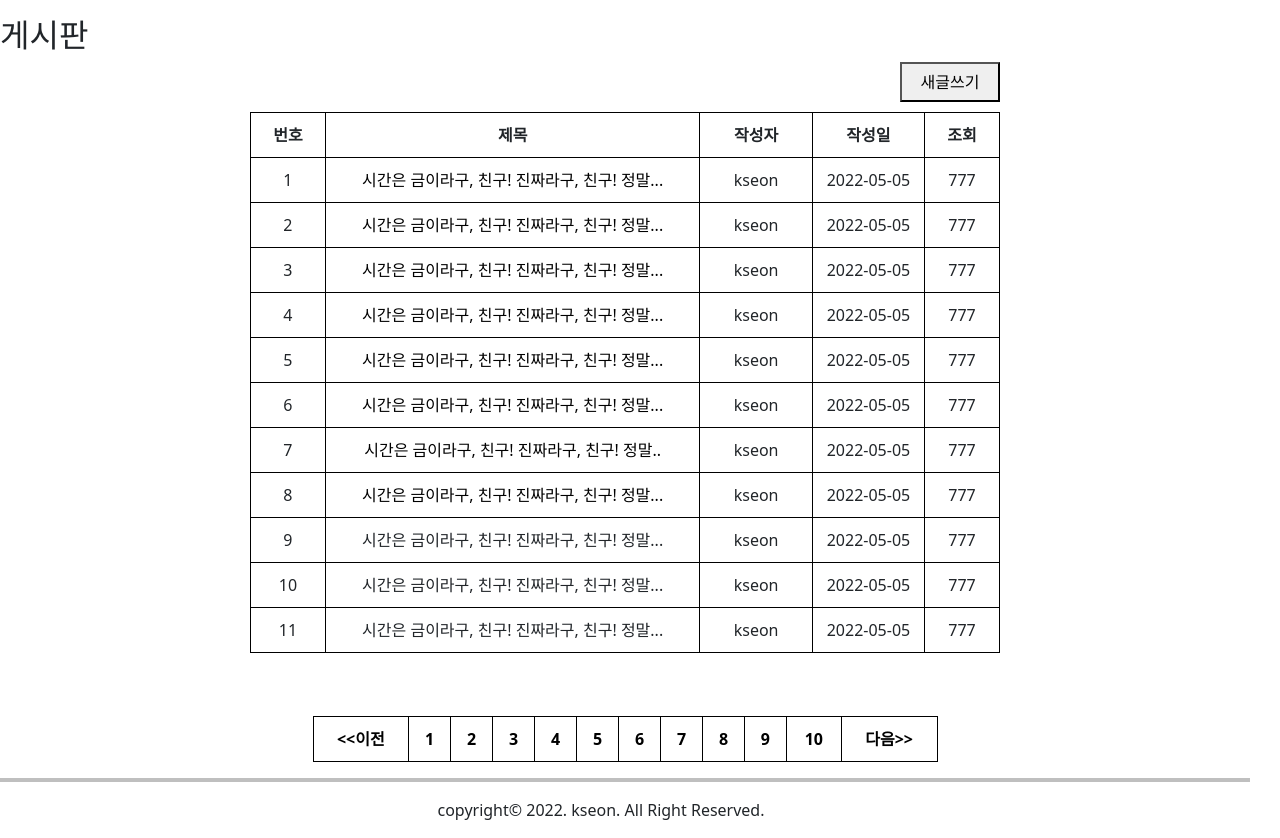
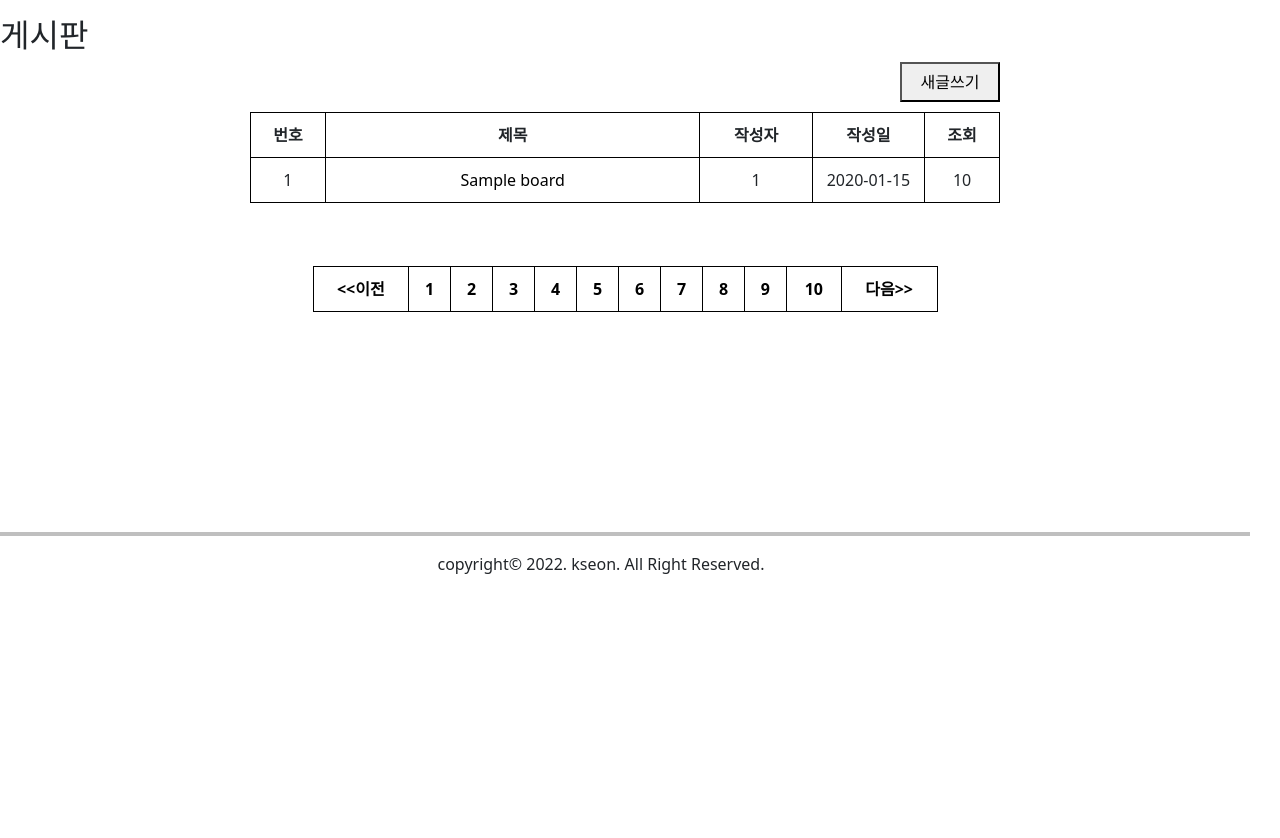
Before and after one commit to midorimame/SemiprojectV1b-Django3, a Django app: page /board/ in a window 1280 px wide. Shown: the part 168-1006 px from the top of the page. After the commit the page ends 742 px from the top, so only its background shows below. Run offline with Django 4.2, Linux system fonts and the light colour scheme; tables that the repository leaves empty hold one stand-in row (values such as "Sample post"); lists and menus that the app fills with data are empty; some libraries are stand-ins or nearby versions.

Commit message:
Django3 board 새글스기, 리스트 출력, 그 외에 자잘한 거 수정

```diff
--- a/board/views.py
+++ b/board/views.py
@@ -1,11 +1,51 @@
 from django.shortcuts import render
+from board.models import Board
+from member.models import Member
 
 # Create your views here.
+# 게시판 목록보기 처리
+
+
+
 def board(request):
-    return render(request, 'board/board.html')
+    bdlist = Board.objects.values('id','title','userid','regdate','views').order_by('-id')
+    context ={'bds': bdlist}
 
+    return render(request, 'board/board.html',context)
+
+# 게시판 본문보기 처리
 def view(request):
     return render(request,'board/view.html')
 
+# 게시판 글쓰기 처리
+# get: board/write.html
+# post: 작성한 글을 db에 저장, 'board/list.html'로 이동
 def write(request):
-    return render(request,'board/write.html')
+    returnPage = 'board/write.html'
+    form=''
+    error=''
+
+    if request.method == 'GET':
+        pass
+    elif request.method == 'POST':
+        form = request.POST.dict()
+
+        # 유효성 검사1
+        if not (form['title'] and form['contents']):
+            error = '제목이나 본문을 작성하세요!'
+        else:
+            # 입력한 게시글을 Board 객체에 담음
+            # bd =board/ board=Board(나는 오른쪽)
+            board = Board(title=form['title'],
+                          contents=form['contents'],
+                          # 새 글을 작성한 회원에 대한 정보는
+                          # 회원 테이블에 존재하는 회원 번호(id)를 조회해서
+                          # userid 속성에 저장
+                          userid=Member.objects.get(pk=form['memberid'])
+                          )
+            board.save()    # Board 객체에 담은 게시글을 테이블에 저장
+
+            returnPage='board/board.html'
+
+    context = {'form': form, 'error': error}
+    return render(request, returnPage, context)
--- a/member/views.py
+++ b/member/views.py
@@ -63,6 +63,11 @@ def login(request):
                 # 세션 변수에 인증정보를 저장해 둠
                 request.session['userid'] = form['userid']
 
+                # 로그인한 사용자의 아이디도 조회해서 세션변수에 저장해 둠
+                id=Member.objects.all().filter(userid=form['userid']).values_list('id')[0][0]
+                request.session['userid_id']=id
+                print(id)
+
                 return redirect('/') # index page로 이동
             else:
                 error = '아이디나 비밀번호가 틀립니다!'
--- a/templates/board/board.html
+++ b/templates/board/board.html
@@ -13,50 +13,12 @@
                 <th>작성일</th>
                 <th>조회</th>
             </tr>
+            {% for b in bds %}
             <tr>
-                <td>1</td><td><a href="/view?bno=1">시간은 금이라구, 친구! 진짜라구, 친구! 정말...</a></td>
-                <td>kseon</td><td>2022-05-05</td><td>777</td>
+                <td>{{ b.id }}</td><td><a href="/view?bno={{ b.id }}">{{ b.title }}</a></td>
+                <td>{{ b.userid }}</td><td>{{ b.regdate|date:'Y-m-d' }}</td><td>{{ b.views }}</td>
             </tr>
-            <tr>
-                <td>2</td><td><a href="/view?bno=2">시간은 금이라구, 친구! 진짜라구, 친구! 정말...</a></td>
-                <td>kseon</td><td>2022-05-05</td><td>777</td>
-            </tr>
-            <tr>
-                <td>3</td><td><a href="/view?bno=3">시간은 금이라구, 친구! 진짜라구, 친구! 정말...</a></td>
-                <td>kseon</td><td>2022-05-05</td><td>777</td>
-            </tr>
-            <tr>
-                <td>4</td><td><a href="">시간은 금이라구, 친구! 진짜라구, 친구! 정말...</a></td>
-                <td>kseon</td><td>2022-05-05</td><td>777</td>
-            </tr>
-            <tr>
-                <td>5</td><td><a href="">시간은 금이라구, 친구! 진짜라구, 친구! 정말...</a></td>
-                <td>kseon</td><td>2022-05-05</td><td>777</td>
-            </tr>
-            <tr>
-                <td>6</td><td><a href="">시간은 금이라구, 친구! 진짜라구, 친구! 정말...</a></td>
-                <td>kseon</td><td>2022-05-05</td><td>777</td>
-            </tr>
-            <tr>
-                <td>7</td><td><a href="">시간은 금이라구, 친구! 진짜라구, 친구! 정말..</a></td>
-                <td>kseon</td><td>2022-05-05</td><td>777</td>
-            </tr>
-            <tr>
-                <td>8</td><td><a href="">시간은 금이라구, 친구! 진짜라구, 친구! 정말...</a></td>
-                <td>kseon</td><td>2022-05-05</td><td>777</td>
-            </tr>
-            <tr>
-                <td>9</td><td>시간은 금이라구, 친구! 진짜라구, 친구! 정말...</td>
-                <td>kseon</td><td>2022-05-05</td><td>777</td>
-            </tr>
-            <tr>
-                <td>10</td><td>시간은 금이라구, 친구! 진짜라구, 친구! 정말...</td>
-                <td>kseon</td><td>2022-05-05</td><td>777</td>
-            </tr>
-            <tr>
-                <td>11</td><td>시간은 금이라구, 친구! 진짜라구, 친구! 정말...</td>
-                <td>kseon</td><td>2022-05-05</td><td>777</td>
-            </tr>
+            {% endfor %}
         </table>
         <table id="pgnav">
             <tr>
```
Also changed, not shown: templates/board/write.html (+6 -4 lines).
